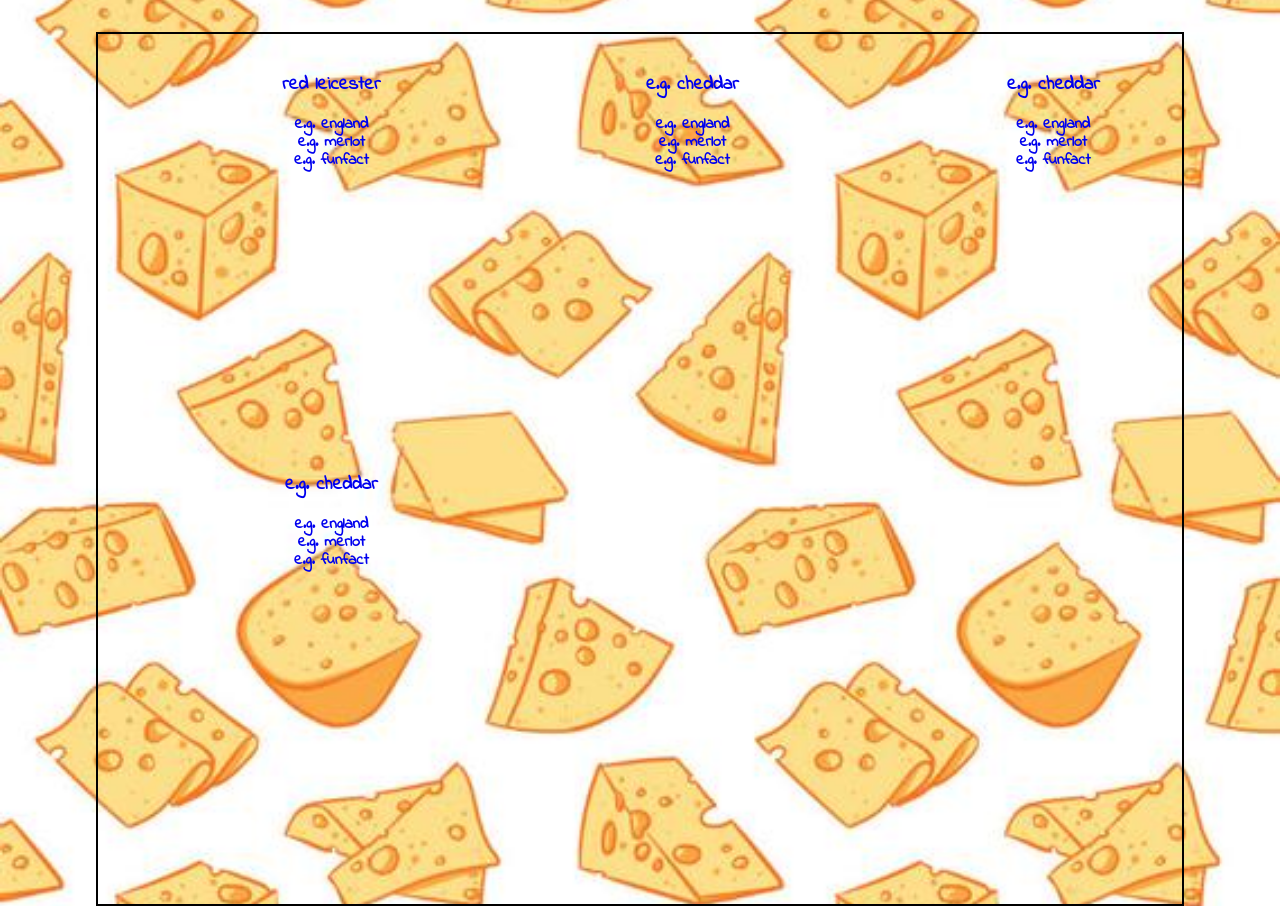
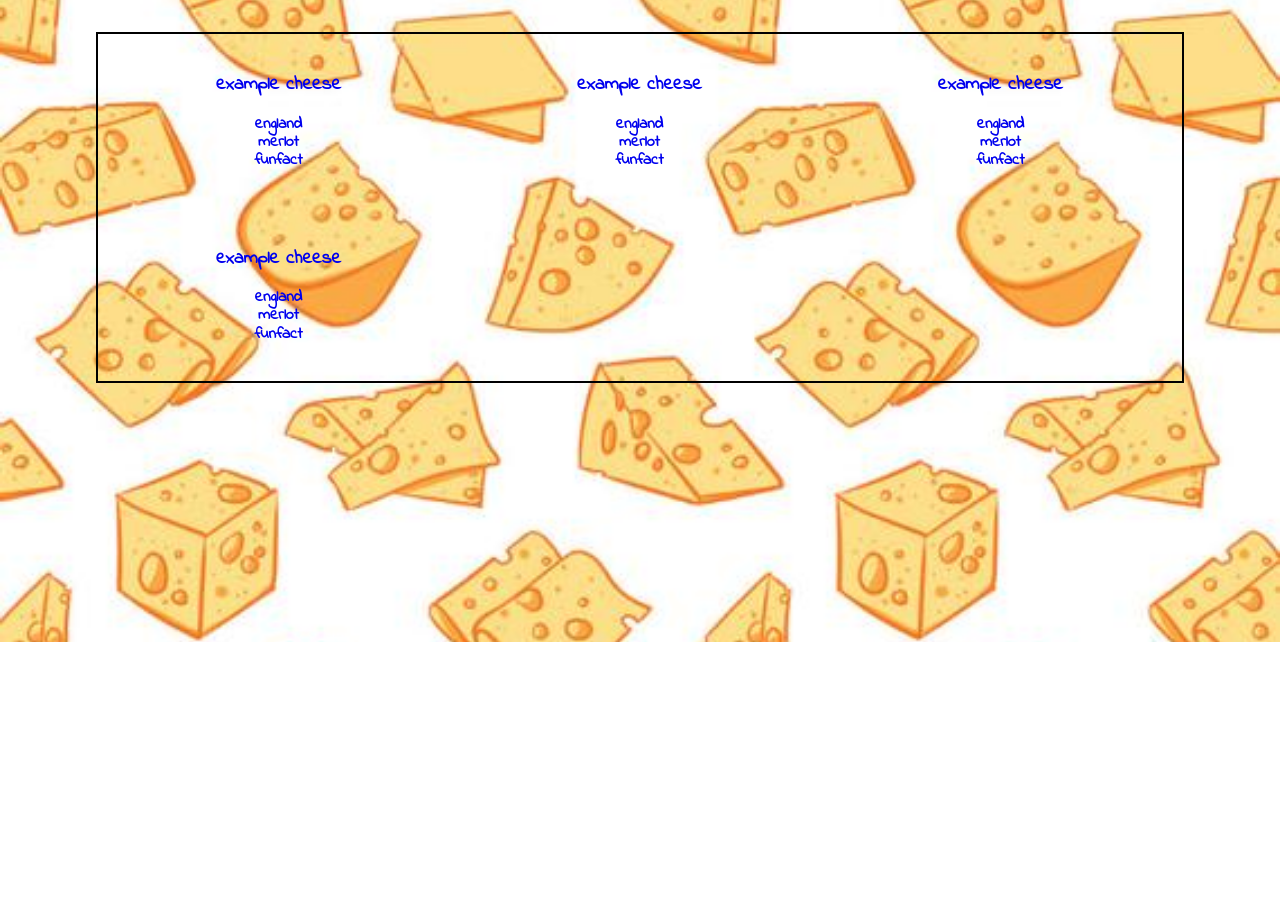
Before and after one commit to daniellaskinner/collectionApp, a PHP site: page / in a window 1280 px wide. Shown: the part 158-1064 px from the top of the page. After the commit the page ends 800 px from the top, so only its background shows below. Run offline with PHP 8.4, Linux system fonts and the light colour scheme.

Commit message:
altered spacing of divs for collection items

```diff
--- a/index.php
+++ b/index.php
@@ -23,43 +23,43 @@
 
     <div class="container">
         <section class="collection" id="collection">
-            <div>
+            <div class="collectionItem">
                 <div class="image"></div>
-                <h3 class="cheeseName">red leicester</h3>
+                <h3 class="cheeseName">example cheese</h3>
                 <ul>
-                    <li class="country">e.g. england</li>
-                    <li class="wine">e.g. merlot</li>
-                    <li class="fact">e.g. funfact</li>
+                    <li class="country">england</li>
+                    <li class="wine">merlot</li>
+                    <li class="fact">funfact</li>
                 </ul>
             </div>
 
-            <div>
+            <div class="collectionItem">
                 <div class="image"></div>
-                <h3 class="cheeseName">e.g. cheddar</h3>
+                <h3 class="cheeseName">example cheese</h3>
                 <ul>
-                    <li class="country">e.g. england</li>
-                    <li class="wine">e.g. merlot</li>
-                    <li class="fact">e.g. funfact</li>
+                    <li class="country">england</li>
+                    <li class="wine">merlot</li>
+                    <li class="fact">funfact</li>
                 </ul>
             </div>
 
-            <div>
+            <div class="collectionItem">
                 <div class="image"></div>
-                <h3 class="cheeseName">e.g. cheddar</h3>
+                <h3 class="cheeseName">example cheese</h3>
                 <ul>
-                    <li class="country">e.g. england</li>
-                    <li class="wine">e.g. merlot</li>
-                    <li class="fact">e.g. funfact</li>
+                    <li class="country">england</li>
+                    <li class="wine">merlot</li>
+                    <li class="fact">funfact</li>
                 </ul>
             </div>
 
-            <div>
+            <div class="collectionItem">
                 <div class="image"></div>
-                <h3 class="cheeseName">e.g. cheddar</h3>
+                <h3 class="cheeseName">example cheese</h3>
                 <ul>
-                    <li class="country">e.g. england</li>
-                    <li class="wine">e.g. merlot</li>
-                    <li class="fact">e.g. funfact</li>
+                    <li class="country">england</li>
+                    <li class="wine">merlot</li>
+                    <li class="fact">funfact</li>
                 </ul>
             </div>
         </section>
--- a/styles.css
+++ b/styles.css
@@ -62,13 +62,11 @@ ul, a {
 
 .collection {
     overflow: auto;
-    margin-bottom: 70px;
     text-align: center;
 }
 
-.collection div {
+.collectionItem {
     width: 33.3%;
-    height: 50%;
     float: left;
     padding: 2%;
 }
@@ -78,7 +76,3 @@ ul, a {
     border: 2px solid black;
 
 }
-
-/*.collection h3, ul {*/
-/*    margin: 5%;*/
-/*}*/
```
